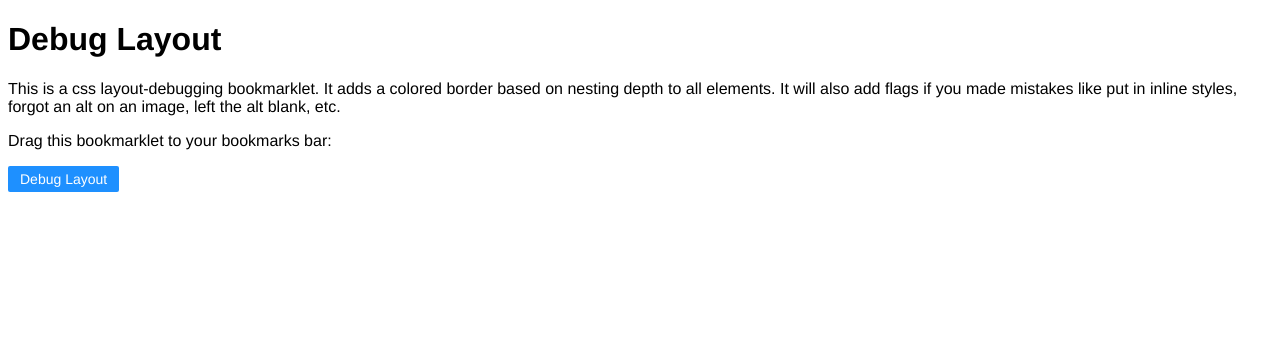
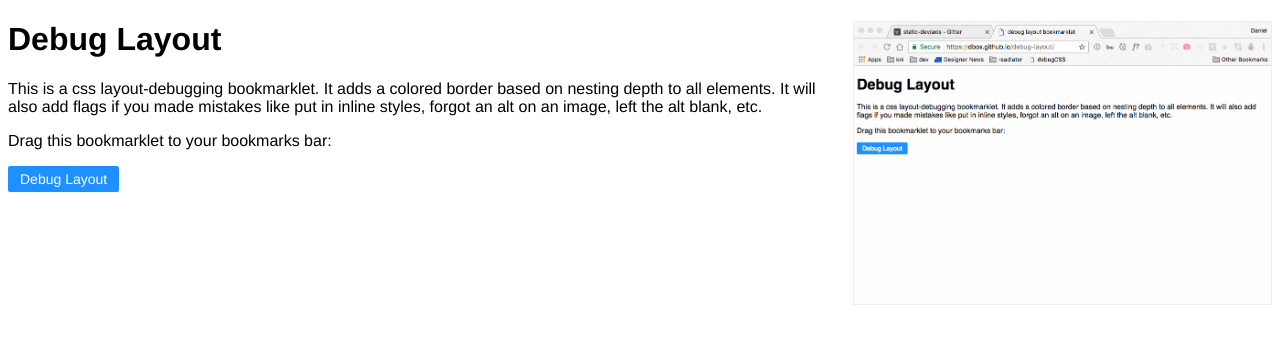
Before and after one commit to dbox/debug-layout, a plain HTML site: page index.html in a window 1280 px wide. Drawn offline with Linux system fonts and the light colour scheme.

Commit message:
Update index.html

```diff
--- a/index.html
+++ b/index.html
@@ -12,6 +12,7 @@
 </head>
 
 <body>
+    <img align="right" src="https://dbox.github.io/debug-layout/drag-bookmarklet.gif" style="width: 33%; border: 1px solid #eee; margin-left: 20px;">
   <h1>Debug Layout</h1>
 <p>This is a css layout-debugging bookmarklet. It adds a colored border based on nesting depth to all elements. It will also add flags if you made mistakes like put in inline styles, forgot an alt on an image, left the alt blank, etc. </p>
 <p>Drag this bookmarklet to your bookmarks bar:</p>
```
